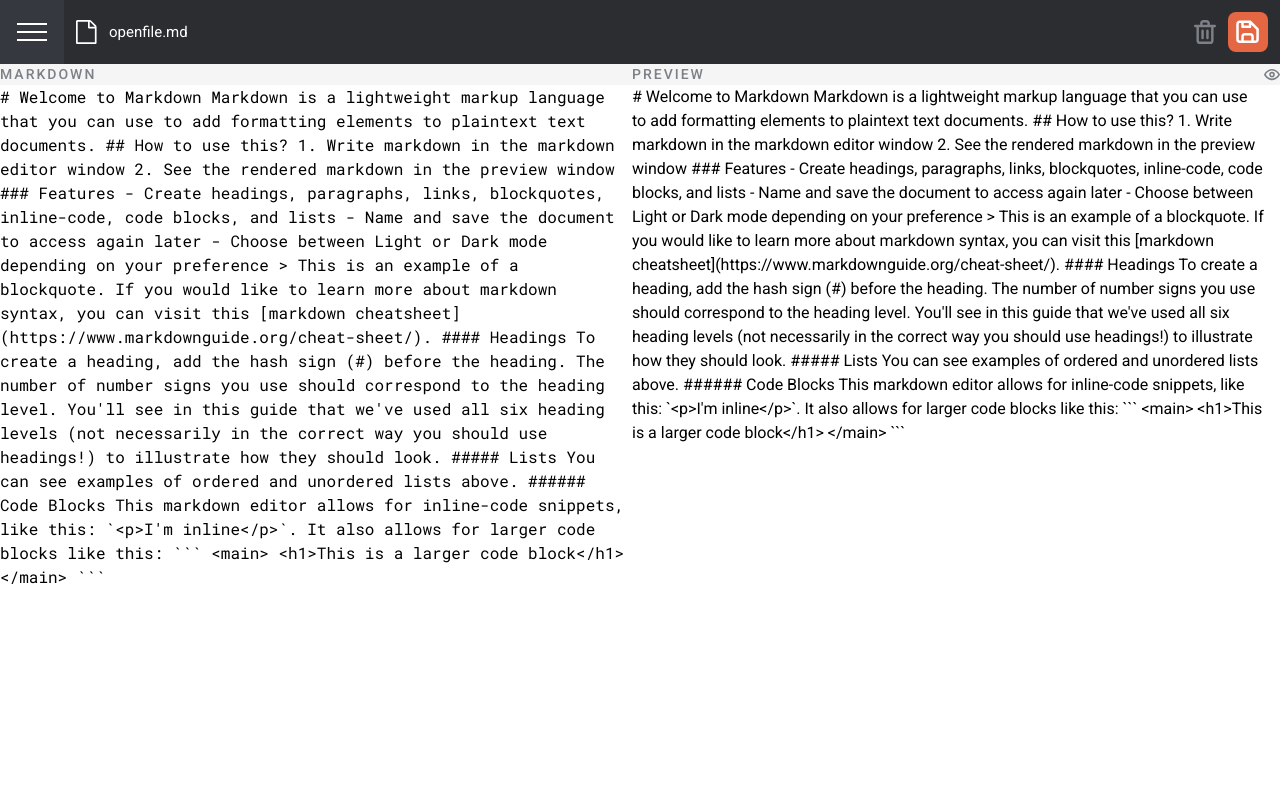
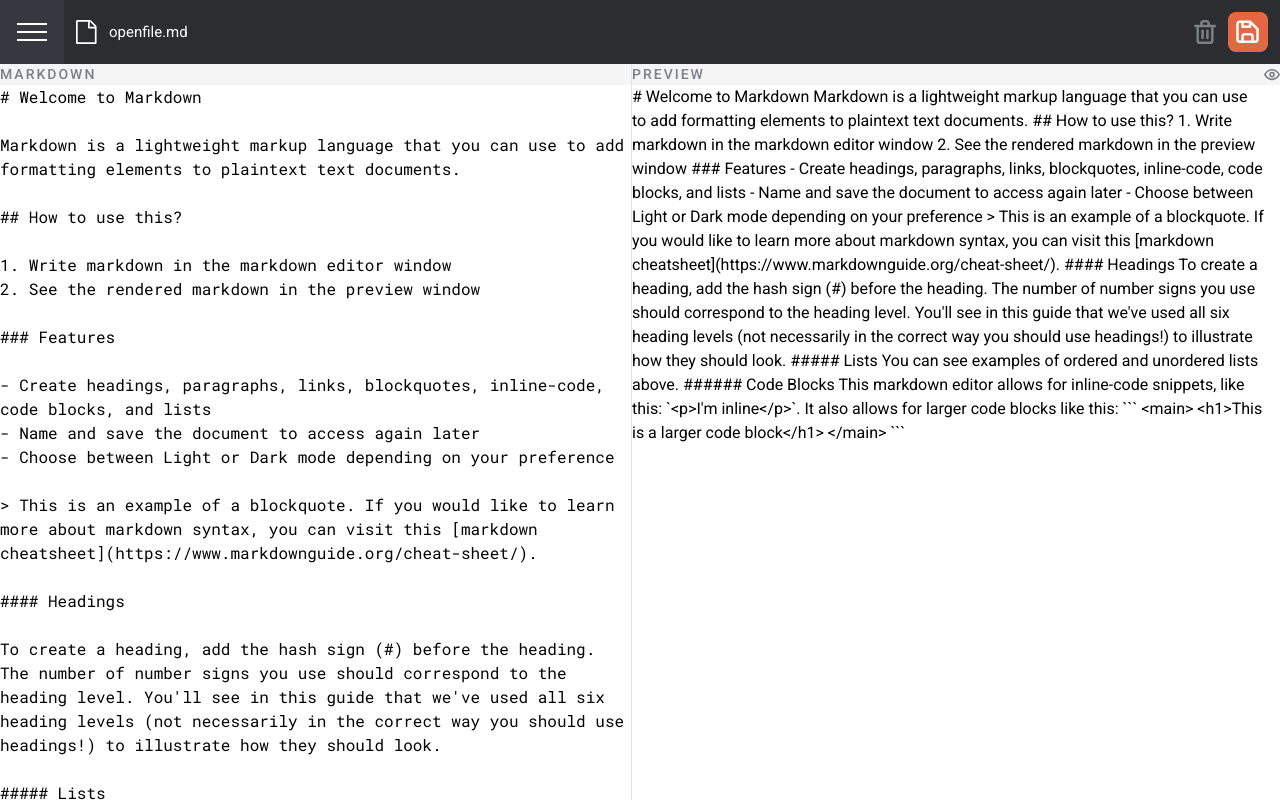
Before and after one commit to timshandrew/markdown-editor, a React (Vite) app: page / in a window 1280 px wide. Shown: the top 800 px of the page. Built offline with nearby package versions, Linux system fonts and the light colour scheme.

Commit message:
change markdown editor view to use textarea for editing and displaying of markdown content with linebreaks remaining

```diff
--- a/src/components/ContentView.jsx
+++ b/src/components/ContentView.jsx
@@ -3,7 +3,7 @@ import { ContentContext } from "../contexts/ContentContext";
 export default function ContentView({ heading, content, children }) {
   return (
     <ContentContext.Provider value={content}>
-      <section className="row-span-2 grid grid-rows-subgrid first:border-300 first:border-e-1">
+      <section className="row-span-2000 grid grid-rows-subgrid first-of-type:border-300 first-of-type:border-e-1">
         <h2 className="bg-200 text-500 text-heading-s uppercase">{heading}</h2>
         {children}
       </section>
--- a/src/components/MarkdownEditor.jsx
+++ b/src/components/MarkdownEditor.jsx
@@ -4,5 +4,9 @@ import { ContentContext } from "../contexts/ContentContext";
 export default function MarkdownEditor() {
   const markdown = useContext(ContentContext);
 
-  return <p className="font-roboto-mono">{markdown}</p>;
+  return (
+    <div className="font-roboto-mono">
+      <textarea className="field-sizing-content w-full">{markdown}</textarea>
+    </div>
+  );
 }
```
